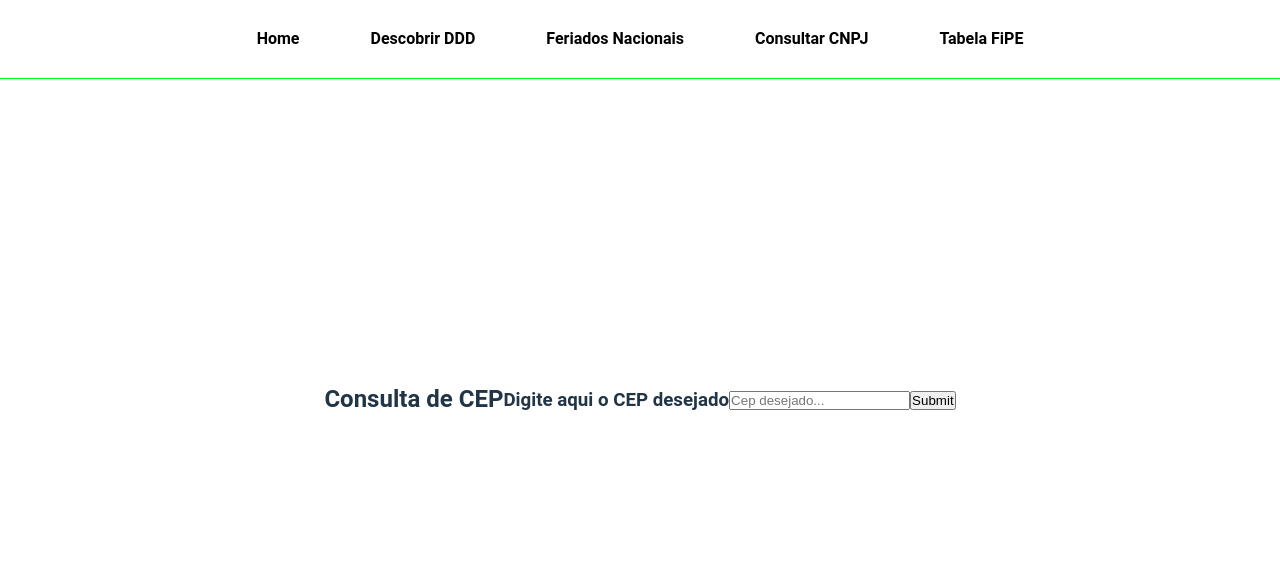
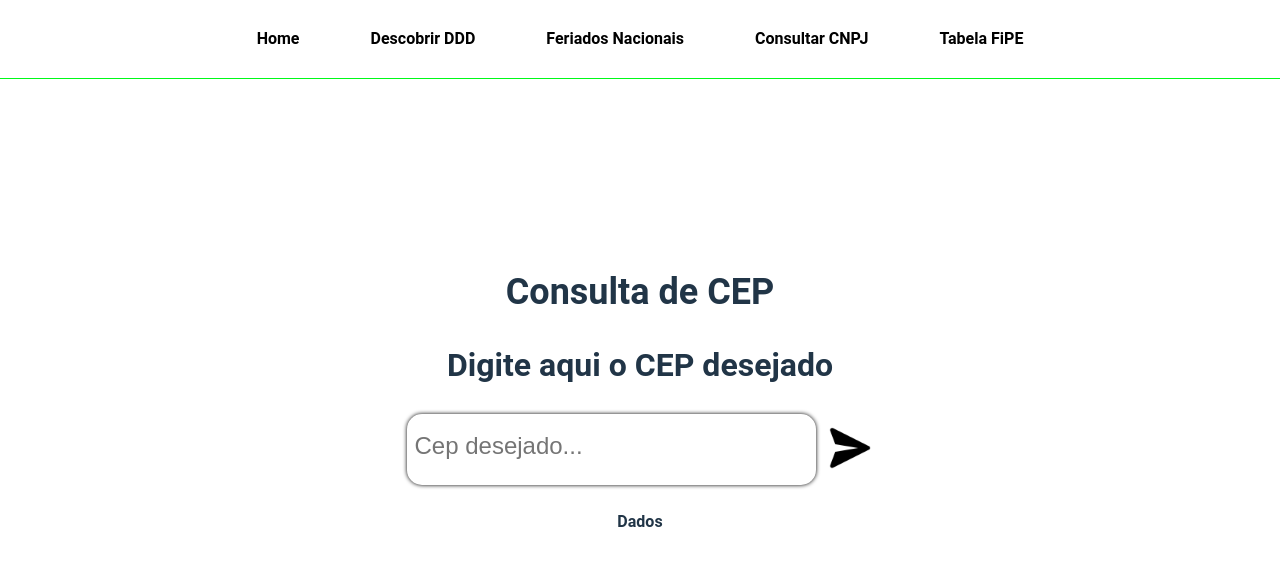
Before and after one commit to brenodevreact/Curiosidades_Brasileiras, a React (Vite) app: page /consultacep in a window 1280 px wide. Shown: the top 566 px of the page. Built offline with nearby package versions, Linux system fonts and the light colour scheme.

Commit message:
Feat: Input de consulta do cep adicionado e estilizado

```diff
--- a/src/components/Mains/Cep/index.tsx
+++ b/src/components/Mains/Cep/index.tsx
@@ -1,5 +1,6 @@
 import { useForm, SubmitHandler } from "react-hook-form";
 import { StyledDivCep } from "./style";
+import send from "../../../assets/send.png";
 
 type Inputs = {
   cep: string;
@@ -22,8 +23,14 @@ const MainCep = () => {
       <form onSubmit={handleSubmit(onSubmit)}>
         <input placeholder="Cep desejado..." {...register("cep")} />
         {errors.cep && <span>Esse campo é necessário...</span>}
-        <input type="submit" />
+        <button type="submit">
+          <img src={send} alt="Enviar" />
+        </button>
       </form>
+
+      <div>
+        <h4>Dados</h4>
+      </div>
     </StyledDivCep>
   );
 };
--- a/src/components/Mains/Cep/style.ts
+++ b/src/components/Mains/Cep/style.ts
@@ -1,12 +1,60 @@
 import { styled } from "styled-components";
 
 export const StyledDivCep = styled.div`
-display: flex;
+    display: flex;
     align-items: center;
     justify-content: center;
+    flex-direction: column;
+    gap: 26px;
 
     min-height: 100vh;
     width: 100%;
 
 
+    h2 {
+        font-size: var(--title2);
+    }
+
+    h3 {
+        font-size: var(--title3);
+    }
+
+    form {
+        display: flex;
+        align-items: center;
+        gap: 10px;
+        img {
+            width: 48px;
+            height: 48px;
+            cursor: pointer;
+            transition: transform 0.2s ease-in-out;
+
+            &:hover {
+                transform: scale(1.1);
+            }
+        }
+
+        input {
+        /* width: 100%; */
+        width: 409px;
+        padding: 8px;
+        height: 71px;
+        border-radius: 15px;
+        outline: none;
+        border: none;
+        box-shadow: 0 0 4px 0;
+        transition: transform 0.2s ease-in-out;
+
+        &::placeholder {
+            font-size: 24px;
+        }
+
+        &:hover {
+            transform: scale(1.01);
+        }
+
+    }
+    }
+
+
 `
```
Also changed, not shown: src/assets/send.png (added).
